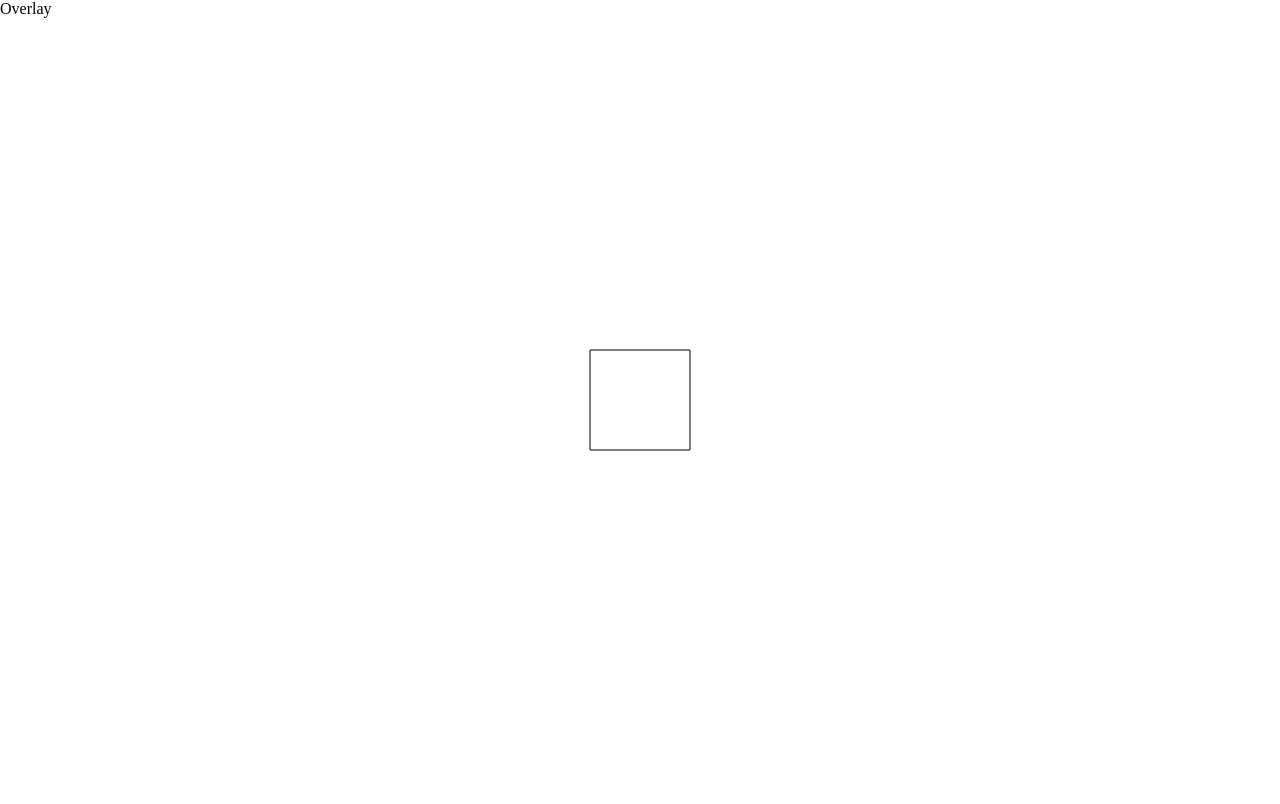
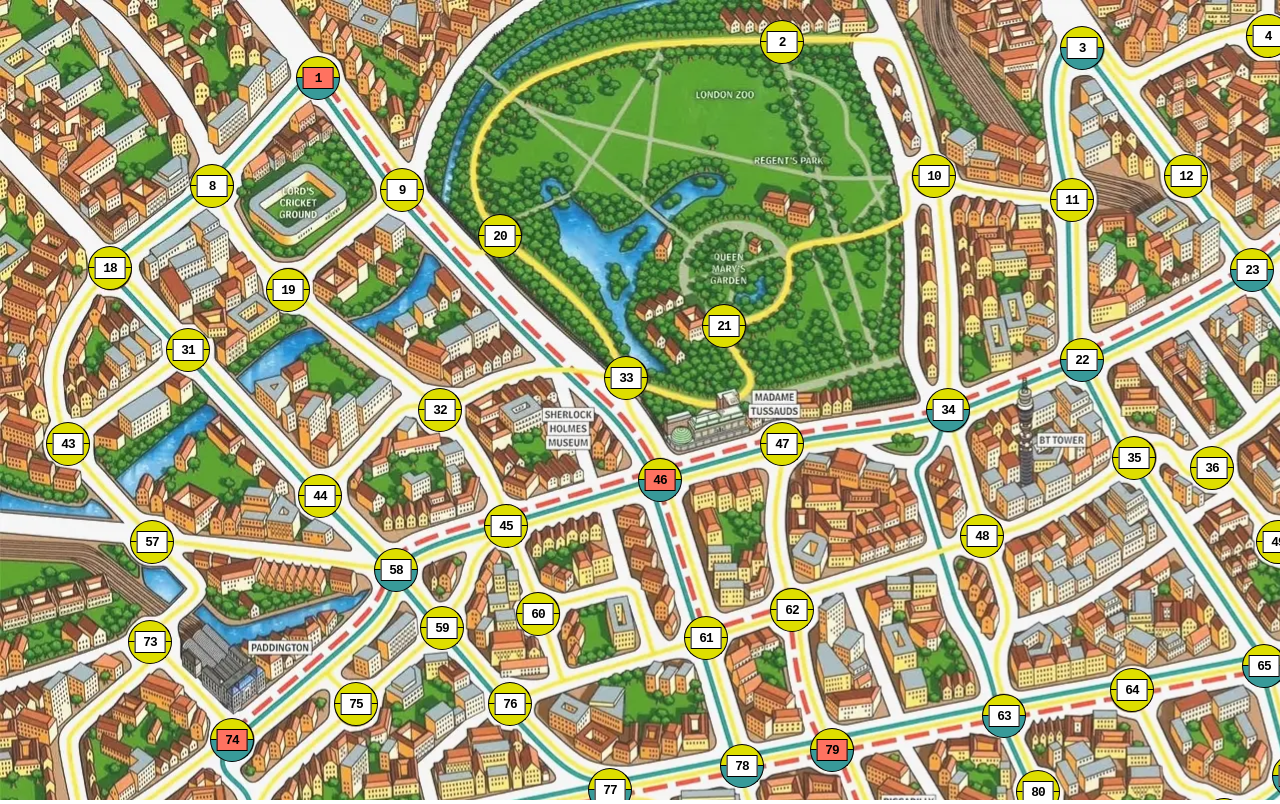
Before and after one commit to notvalproate/scotland-yard-online, an Angular app in the folder sy-client/: page / in a window 1280 px wide. Built offline with nearby package versions, Linux system fonts and the light colour scheme.

Commit message:
Updated older code to fit with new ds

```diff
--- a/sy-client/src/app/app.component.html
+++ b/sy-client/src/app/app.component.html
@@ -1 +1,2 @@
-<app-game-canvas></app-game-canvas> <app-game-overlay></app-game-overlay>
+<!-- <app-game-canvas></app-game-canvas> <app-game-overlay></app-game-overlay> -->
+<app-game-wrapper></app-game-wrapper>
--- a/sy-client/src/app/app.component.ts
+++ b/sy-client/src/app/app.component.ts
@@ -1,10 +1,11 @@
 import { Component } from '@angular/core';
 import { GameCanvasComponent } from './game-canvas/game-canvas.component';
 import { GameOverlayComponent } from './game-overlay/game-overlay.component';
+import { GameWrapperComponent } from "./game-wrapper/game-wrapper.component";
 
 @Component({
     selector: 'app-root',
-    imports: [GameCanvasComponent, GameOverlayComponent],
+    imports: [GameCanvasComponent, GameOverlayComponent, GameWrapperComponent],
     templateUrl: './app.component.html',
     styleUrl: './app.component.scss',
 })
--- a/sy-client/src/app/game-canvas/game-canvas.component.ts
+++ b/sy-client/src/app/game-canvas/game-canvas.component.ts
@@ -16,7 +16,6 @@
     private renderer: RendererService = inject(RendererService);
 
     @ViewChild('gameCanvas', { static: false }) private gameCanvas!: ElementRef<HTMLCanvasElement>;
-    private ctx: CanvasRenderingContext2D | null = null;
 
     isHolding = false;
     private lastMousePosition: Vector2 = { x: 0, y: 0 };
--- a/sy-client/src/app/game-wrapper/interactive-map/interactive-map.component.html
+++ b/sy-client/src/app/game-wrapper/interactive-map/interactive-map.component.html
@@ -1,5 +1,5 @@
 <div class="map-container">
-    <!-- <div
+    <div
         class="map"
         #map
         (mousedown)="onMouseDown($event)"
@@ -8,8 +8,8 @@
         (mouseleave)="onMouseUp()"
         (wheel)="onZoom($event)"
     >
-        @for (node of nodes; track node.node_number) {
-            <app-path-node class="node-container" [mapScale]="mapScale" [node]="node"> </app-path-node>
+        @for (node of nodeList; track $index) {
+            <app-path-node class="node-container" [mapScale]="mapScale" [node]="node"></app-path-node>
         }
-    </div> -->
+    </div>
 </div>
--- a/sy-client/src/app/game-wrapper/interactive-map/interactive-map.component.scss
+++ b/sy-client/src/app/game-wrapper/interactive-map/interactive-map.component.scss
@@ -14,7 +14,7 @@
         // width: 2000px;
         height: calc(385 * 5px);
         // height: 1500px;
-        background-image: url("../../../../public/map-tk.webp");
+        background-image: url("../../../../public/images/map.webp");
         background-color: #000000;
         background-size: contain;
         overflow: hidden;
--- a/sy-client/src/app/game-wrapper/interactive-map/interactive-map.component.ts
+++ b/sy-client/src/app/game-wrapper/interactive-map/interactive-map.component.ts
@@ -2,6 +2,8 @@
 // import { nodes } from '../../../shared/interfaces/nodes';
 import { MapDataService } from '../../../shared/services/map-data.service';
 import { PathNodeComponent } from './path-node/path-node.component';
+import { nodes } from '../../../shared/data/nodes';
+import { Node } from '../../../shared/interfaces/node.interface';
 
 @Component({
     selector: 'app-interactive-map',
@@ -27,76 +29,76 @@
     shiftY: number = 0;
 
     // Define the nodes array with the Node interface
-    // nodes: Node[] = nodes;
+    nodeList: Node[] = nodes;
 
-    // onMouseDown(event: MouseEvent) {
-    //     this.isDragging = true;
-    //     this.mapX = this.mapRef.nativeElement.getBoundingClientRect().left;
-    //     this.mapY = this.mapRef.nativeElement.getBoundingClientRect().top;
-    //     this.curStartX = event.clientX;
-    //     this.curStartY = event.clientY;
-    // }
+    onMouseDown(event: MouseEvent) {
+        this.isDragging = true;
+        this.mapX = this.mapRef.nativeElement.getBoundingClientRect().left;
+        this.mapY = this.mapRef.nativeElement.getBoundingClientRect().top;
+        this.curStartX = event.clientX;
+        this.curStartY = event.clientY;
+    }
 
-    // onMouseMove(event: MouseEvent) {
-    //     this.currentX = event.clientX;
-    //     this.currentY = event.clientY;
-    //     this.mapPosX = this.mapX + this.currentX - this.curStartX;
-    //     this.mapPosY = this.mapY + this.currentY - this.curStartY;
-    //     if (
-    //         this.isDragging &&
-    //         this.mapPosX < 0 &&
-    //         this.mapPosX > -this.mapRef.nativeElement.offsetWidth + window.innerWidth
-    //     ) {
-    //         this.mapRef.nativeElement.style.left = this.mapPosX + 'px';
-    //     }
-    //     if (
-    //         this.isDragging &&
-    //         this.mapPosY < 0 &&
-    //         this.mapPosY > -this.mapRef.nativeElement.offsetHeight + window.innerHeight
-    //     ) {
-    //         this.mapRef.nativeElement.style.top = this.mapPosY + 'px';
-    //     }
-    // }
+    onMouseMove(event: MouseEvent) {
+        this.currentX = event.clientX;
+        this.currentY = event.clientY;
+        this.mapPosX = this.mapX + this.currentX - this.curStartX;
+        this.mapPosY = this.mapY + this.currentY - this.curStartY;
+        if (
+            this.isDragging &&
+            this.mapPosX < 0 &&
+            this.mapPosX > -this.mapRef.nativeElement.offsetWidth + window.innerWidth
+        ) {
+            this.mapRef.nativeElement.style.left = this.mapPosX + 'px';
+        }
+        if (
+            this.isDragging &&
+            this.mapPosY < 0 &&
+            this.mapPosY > -this.mapRef.nativeElement.offsetHeight + window.innerHeight
+        ) {
+            this.mapRef.nativeElement.style.top = this.mapPosY + 'px';
+        }
+    }
 
-    // onMouseUp() {
-    //     this.isDragging = false;
-    // }
+    onMouseUp() {
+        this.isDragging = false;
+    }
 
-    // onZoom(event: WheelEvent) {
-    //     this.shiftX =
-    //         ((event.clientX - this.mapRef.nativeElement.getBoundingClientRect().left) * (-event.deltaY * 0.002)) /
-    //         this.mapScale;
-    //     this.shiftY =
-    //         ((event.clientY - this.mapRef.nativeElement.getBoundingClientRect().top) * (-event.deltaY * 0.002)) /
-    //         this.mapScale;
-    //     console.log(event.deltaY);
-    //     this.mapScale = Math.round((this.mapScale - event.deltaY * 0.002) * 100) / 100;
-    //     if (this.mapScale * 514 > window.screen.width + 200 && this.mapScale < 6) {
-    //         this.mapRef.nativeElement.style.width = this.mapScale * 514 + 'px';
-    //         this.mapRef.nativeElement.style.height = this.mapScale * 385 + 'px';
-    //         this.mapRef.nativeElement.style.left =
-    //             this.mapRef.nativeElement.getBoundingClientRect().left - this.shiftX + 'px';
-    //         this.mapRef.nativeElement.style.top =
-    //             this.mapRef.nativeElement.getBoundingClientRect().top - this.shiftY + 'px';
-    //         if (this.mapRef.nativeElement.getBoundingClientRect().left > 0) {
-    //             this.mapRef.nativeElement.style.left = 0 + 'px';
-    //         }
-    //         if (this.mapRef.nativeElement.getBoundingClientRect().top > 0) {
-    //             this.mapRef.nativeElement.style.top = 0 + 'px';
-    //         }
-    //         if (this.mapRef.nativeElement.getBoundingClientRect().left + this.mapScale * 514 < window.innerWidth) {
-    //             this.mapRef.nativeElement.style.left =
-    //                 -(this.mapRef.nativeElement.getBoundingClientRect().width - window.innerWidth) + 'px';
-    //         }
-    //         if (this.mapRef.nativeElement.getBoundingClientRect().top + this.mapScale * 385 < window.innerHeight) {
-    //             this.mapRef.nativeElement.style.top =
-    //                 -(this.mapRef.nativeElement.getBoundingClientRect().height - window.innerHeight) + 'px';
-    //         }
-    //     } else if (this.mapScale >= 6) {
-    //         this.mapScale = 6;
-    //     } else if (this.mapScale * 514 < window.screen.width + 200) {
-    //         this.mapScale = (window.screen.width + 200) / 514;
-    //     }
-    //     // console.log(this.mapScale, this.mapRef.nativeElement.getBoundingClientRect().width);
-    // }
+    onZoom(event: WheelEvent) {
+        this.shiftX =
+            ((event.clientX - this.mapRef.nativeElement.getBoundingClientRect().left) * (-event.deltaY * 0.002)) /
+            this.mapScale;
+        this.shiftY =
+            ((event.clientY - this.mapRef.nativeElement.getBoundingClientRect().top) * (-event.deltaY * 0.002)) /
+            this.mapScale;
+        console.log(event.deltaY);
+        this.mapScale = Math.round((this.mapScale - event.deltaY * 0.002) * 100) / 100;
+        if (this.mapScale * 514 > window.screen.width + 200 && this.mapScale < 6) {
+            this.mapRef.nativeElement.style.width = this.mapScale * 514 + 'px';
+            this.mapRef.nativeElement.style.height = this.mapScale * 385 + 'px';
+            this.mapRef.nativeElement.style.left =
+                this.mapRef.nativeElement.getBoundingClientRect().left - this.shiftX + 'px';
+            this.mapRef.nativeElement.style.top =
+                this.mapRef.nativeElement.getBoundingClientRect().top - this.shiftY + 'px';
+            if (this.mapRef.nativeElement.getBoundingClientRect().left > 0) {
+                this.mapRef.nativeElement.style.left = 0 + 'px';
+            }
+            if (this.mapRef.nativeElement.getBoundingClientRect().top > 0) {
+                this.mapRef.nativeElement.style.top = 0 + 'px';
+            }
+            if (this.mapRef.nativeElement.getBoundingClientRect().left + this.mapScale * 514 < window.innerWidth) {
+                this.mapRef.nativeElement.style.left =
+                    -(this.mapRef.nativeElement.getBoundingClientRect().width - window.innerWidth) + 'px';
+            }
+            if (this.mapRef.nativeElement.getBoundingClientRect().top + this.mapScale * 385 < window.innerHeight) {
+                this.mapRef.nativeElement.style.top =
+                    -(this.mapRef.nativeElement.getBoundingClientRect().height - window.innerHeight) + 'px';
+            }
+        } else if (this.mapScale >= 6) {
+            this.mapScale = 6;
+        } else if (this.mapScale * 514 < window.screen.width + 200) {
+            this.mapScale = (window.screen.width + 200) / 514;
+        }
+        // console.log(this.mapScale, this.mapRef.nativeElement.getBoundingClientRect().width);
+    }
 }
--- a/sy-client/src/app/game-wrapper/interactive-map/path-node/path-node.component.html
+++ b/sy-client/src/app/game-wrapper/interactive-map/path-node/path-node.component.html
@@ -6,6 +6,6 @@
     style="transform: translate(-50%, -50%)"
 >
     <div class="upper-semicircle"></div>
-    <div class="mid-square" [ngClass]="{ 'mid-underground': this.underground }">{{ node.node_number }}</div>
+    <div class="mid-square" [ngClass]="{ 'mid-underground': this.underground }">{{ node.id }}</div>
     <div class="lower-semicircle" [ngClass]="{ 'lower-bus': this.bus }"></div>
 </div>
--- a/sy-client/src/app/game-wrapper/interactive-map/path-node/path-node.component.scss
+++ b/sy-client/src/app/game-wrapper/interactive-map/path-node/path-node.component.scss
@@ -56,7 +56,7 @@
     }
 
     .mid-underground {
-        background-color: #fa2d2d;
+        background-color: #ff7260;
     }
 }
 
--- a/sy-client/src/app/game-wrapper/interactive-map/path-node/path-node.component.ts
+++ b/sy-client/src/app/game-wrapper/interactive-map/path-node/path-node.component.ts
@@ -1,5 +1,7 @@
 import { CommonModule } from '@angular/common';
 import { Component, ElementRef, Input, OnInit, ViewChild } from '@angular/core';
+import { Node } from '../../../../shared/interfaces/node.interface';
+import { TransportMethod } from '../../../../shared/enumeration/transportation-method.enum';
 
 @Component({
     selector: 'app-path-node',
@@ -10,25 +12,33 @@
 export class PathNodeComponent implements OnInit {
     @ViewChild('nodeContainer') pathNodeRef!: ElementRef;
     @Input() mapScale: any;
-    @Input() node: any;
+    @Input({ required: true }) node!: Node;
     taxi: boolean = false;
     bus: boolean = false;
     underground: boolean = false;
     ferry: boolean = false;
 
     ngOnInit(): void {
-        for (let i = 0; i < this.node.moves.length; i++) {
-            if (this.node.moves[i].transport == 'taxi') {
-                this.taxi = true;
-            } else if (this.node.moves[i].transport == 'bus') {
-                this.bus = true;
-            } else if (this.node.moves[i].transport == 'underground') {
-                this.underground = true;
-            } else if (this.node.moves[i].transport == 'ferry') {
-                this.ferry = true;
+        for (let i = 0; i < this.node.edges.length; i++) {
+            switch(this.node.edges[i].transportMethod) {
+                case TransportMethod.Taxi: {
+                    this.taxi = true;
+                    break;
+                }
+                case TransportMethod.Bus: {
+                    this.bus = true;
+                    break;
+                }
+                case TransportMethod.Underground: {
+                    this.underground = true;
+                    break;
+                }
+                case TransportMethod.Ferry: {
+                    this.ferry = true;
+                    break;
+                }
             }
         }
-        // console.log('taxi', this.taxi, 'bus', this.bus, 'underground', this.underground, 'ferry', this.ferry);
     }
 
     ngOnChanges() {
--- a/sy-client/src/shared/services/camera.service.ts
+++ b/sy-client/src/shared/services/camera.service.ts
@@ -11,8 +11,6 @@
 
     constructor() {
         this.onResize();
-        // this.position.x = this.viewport.x / 2;
-        // this.position.y = this.viewport.y / 2;
     }
 
     translate(delta: Vector2) {
```
